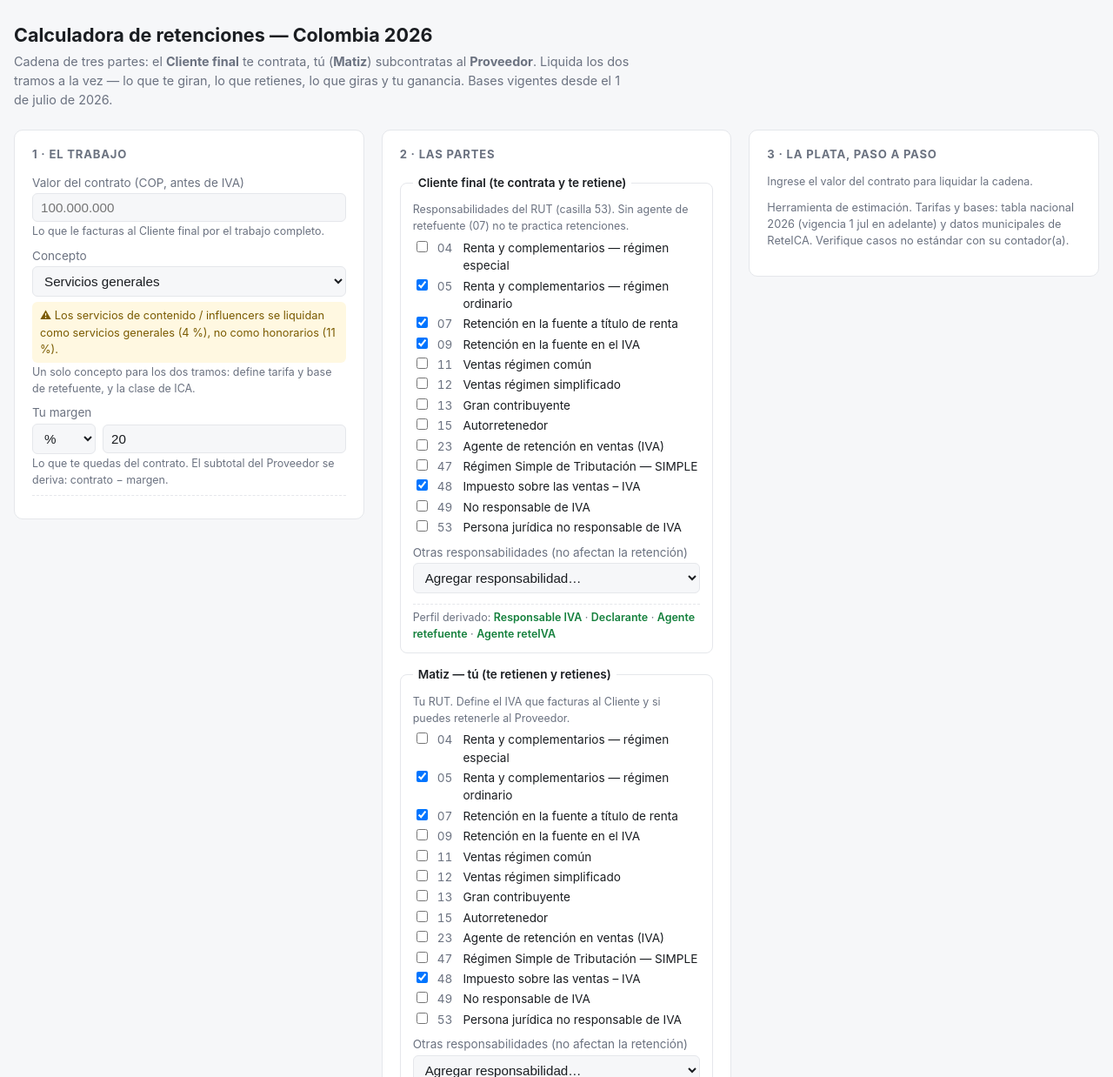
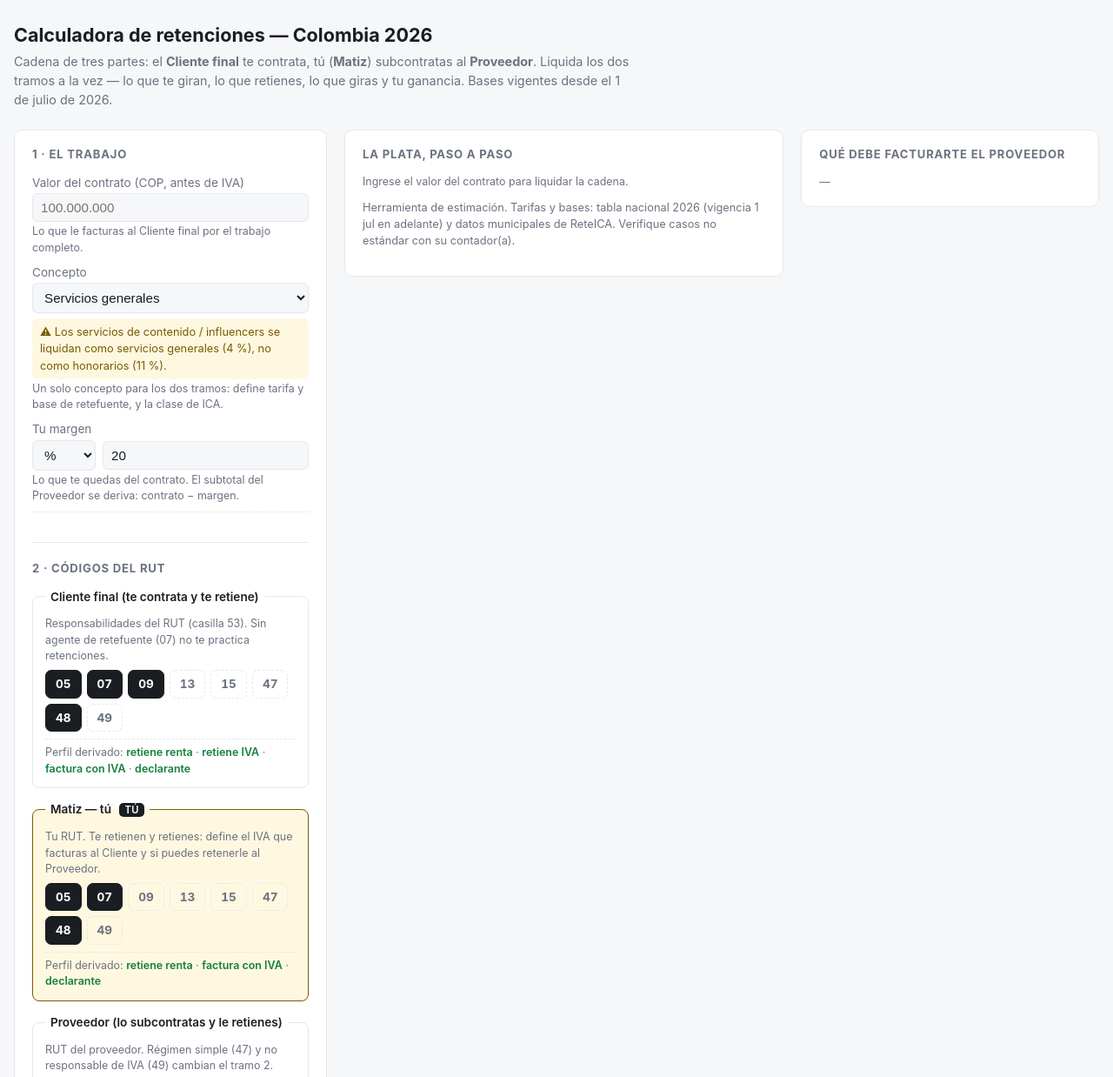
Before and after one commit to yepesasecas/calculadora-retenciones, a website with bundled scripts: page index.html in a window 1280 px wide. Shown: the top 1238 px of the page at 87% size. Built offline with nearby package versions, Linux system fonts and the light colour scheme.

Commit message:
Tres columnas y códigos del RUT como chips
Funde "El trabajo" y "Las partes" en una sola columna de entradas con tres
secciones numeradas; los dos paneles de resultado pierden el número, porque
no son pasos que el usuario ejecute.

Los códigos del RUT pasan de filas de checkbox a chips de ocho: fuera los
obsoletos (11, 12), los duplicados (23 ≡ 09, 53 ≡ 49), el 04 y el desplegable
de responsabilidades inertes. El nombre DIAN viaja en title/aria-label.

El perfil derivado se dice en llano y como lista uniforme de hechos —
"retiene renta · factura con IVA" — sin decir a quién, que es trabajo de
los tramos.

Co-Authored-By: Claude Opus 5 <noreply@anthropic.com>

```diff
--- a/index.html
+++ b/index.html
@@ -30,26 +30,45 @@
     background: var(--panel); border: 1px solid var(--line); border-radius: 10px;
     padding: 18px 20px; flex: 1 1 320px; min-width: 0;
   }
+  /* Tres columnas de ancho desigual: "la plata" tiene las etiquetas más largas
+     de la página y es donde se lee el resultado, así que crece el doble. */
+  .panel.entradas  { flex: 0 1 360px; }
+  .panel.plata     { flex: 2 1 420px; }
+  .panel.proveedor { flex: 1 1 300px; }
   .panel h2 {
     font-size: .82rem; text-transform: uppercase; letter-spacing: .06em;
     color: var(--muted); margin: 0 0 12px; font-weight: 700;
   }
+  /* Secciones 2 y 3 del panel de entradas: mismo título, separadas por línea. */
+  .panel h2.paso { margin-top: 26px; border-top: 1px solid var(--line); padding-top: 20px; }
   fieldset { border: 1px solid var(--line); border-radius: 8px; margin: 0 0 14px; padding: 10px 14px 12px; }
   legend { font-weight: 600; font-size: .85rem; padding: 0 6px; }
+  /* La Agencia es la perspectiva central del modelo: su tarjeta va marcada. */
+  fieldset.tu { background: var(--warn-bg); border-color: var(--warn-ink); }
+  fieldset.tu legend .yo {
+    background: var(--ink); color: var(--panel); border-radius: 5px;
+    padding: 1px 6px; font-size: .7rem; letter-spacing: .04em; margin-left: 6px;
+  }
   label { display: block; margin: 8px 0 2px; font-size: .85rem; color: var(--muted); }
   select, input[type=text], input[type=number] {
     width: 100%; padding: 7px 9px; border: 1px solid var(--line); border-radius: 6px;
     background: var(--bg); color: var(--ink); font-size: .95rem;
   }
-  .chk { display: flex; align-items: center; gap: 8px; margin: 6px 0; font-size: .9rem; color: var(--ink); }
-  .chk input { width: auto; }
-  .codeGrid { display: flex; flex-direction: column; gap: 2px; margin: 4px 0 2px; }
-  .codeGrid.otras { margin-top: 4px; }
-  .codeChk { display: flex; align-items: baseline; gap: 8px; font-size: .85rem; color: var(--ink); }
-  .codeChk input { width: auto; }
-  .codeChk .code { font-variant-numeric: tabular-nums; color: var(--muted); min-width: 1.6em; }
-  .codeChk.inert { color: var(--muted); }
-  .codeChk .rm { cursor: pointer; color: var(--bad); margin-left: auto; font-size: .8rem; }
+  /* Códigos del RUT como chips: el número es la etiqueta; el nombre DIAN
+     completo viaja en title/aria-label (ver P8 de la sesión de diseño). */
+  .codeGrid { display: flex; flex-wrap: wrap; gap: 6px; margin: 6px 0 2px; }
+  .codeGrid input { position: absolute; opacity: 0; width: 0; height: 0; }
+  .codeGrid label {
+    display: inline-block; margin: 0; cursor: pointer; user-select: none;
+    font-size: .85rem; font-weight: 700; font-variant-numeric: tabular-nums;
+    padding: 5px 11px; border-radius: 7px;
+    border: 1px dashed var(--line); color: var(--muted); background: transparent;
+  }
+  .codeGrid input:checked + label {
+    background: var(--ink); color: var(--panel);
+    border: 1px solid var(--ink); font-weight: 700;
+  }
+  .codeGrid input:focus-visible + label { outline: 2px solid var(--accent); outline-offset: 2px; }
   .derived { font-size: .78rem; color: var(--muted); margin-top: 8px; border-top: 1px dashed var(--line); padding-top: 6px; }
   .derived .on { color: var(--ok); font-weight: 600; }
   .derived .alert { color: var(--warn-ink); background: var(--warn-bg); border-radius: 5px; padding: 3px 7px; margin-top: 4px; }
@@ -99,7 +118,7 @@
   <p class="sub">Cadena de tres partes: el <b>Cliente final</b> te contrata, tú (<b>Matiz</b>) subcontratas al <b>Proveedor</b>. Liquida los dos tramos a la vez — lo que te giran, lo que retienes, lo que giras y tu ganancia. Bases vigentes desde el 1 de julio de 2026.</p>
 
   <form id="form" class="cols" autocomplete="off">
-    <section class="panel">
+    <section class="panel entradas">
       <h2>1 · El trabajo</h2>
       <label for="contrato">Valor del contrato (COP, antes de IVA)</label>
       <input type="text" id="contrato" inputmode="numeric" placeholder="100.000.000">
@@ -121,27 +140,19 @@
       </div>
       <p class="hint">Lo que te quedas del contrato. El subtotal del Proveedor se deriva: contrato − margen.</p>
       <div class="split" id="split"></div>
-    </section>
 
-    <section class="panel">
-      <h2>2 · Las partes</h2>
+      <h2 class="paso">2 · Códigos del RUT</h2>
       <fieldset>
         <legend>Cliente final (te contrata y te retiene)</legend>
         <p class="hint">Responsabilidades del RUT (casilla 53). Sin agente de retefuente (07) no te practica retenciones.</p>
         <div class="codeGrid" id="cfRelevant"></div>
-        <label for="cfAddOtra">Otras responsabilidades (no afectan la retención)</label>
-        <select id="cfAddOtra"></select>
-        <div class="codeGrid otras" id="cfOtras"></div>
         <div class="derived" id="cfDerived"></div>
       </fieldset>
 
-      <fieldset>
-        <legend>Matiz — tú (te retienen y retienes)</legend>
-        <p class="hint">Tu RUT. Define el IVA que facturas al Cliente y si puedes retenerle al Proveedor.</p>
+      <fieldset class="tu">
+        <legend>Matiz — tú <span class="yo">TÚ</span></legend>
+        <p class="hint">Tu RUT. Te retienen y retienes: define el IVA que facturas al Cliente y si puedes retenerle al Proveedor.</p>
         <div class="codeGrid" id="agRelevant"></div>
-        <label for="agAddOtra">Otras responsabilidades (no afectan la retención)</label>
-        <select id="agAddOtra"></select>
-        <div class="codeGrid otras" id="agOtras"></div>
         <div class="derived" id="agDerived"></div>
       </fieldset>
 
@@ -149,14 +160,10 @@
         <legend>Proveedor (lo subcontratas y le retienes)</legend>
         <p class="hint">RUT del proveedor. Régimen simple (47) y no responsable de IVA (49) cambian el tramo 2.</p>
         <div class="codeGrid" id="prRelevant"></div>
-        <label for="prAddOtra">Otras responsabilidades (no afectan la retención)</label>
-        <select id="prAddOtra"></select>
-        <div class="codeGrid otras" id="prOtras"></div>
         <div class="derived" id="prDerived"></div>
       </fieldset>
 
-      <fieldset>
-        <legend>Territorio e IVA</legend>
+      <h2 class="paso">3 · Territorio e IVA</h2>
       <label for="muni">Municipio (ReteICA)</label>
       <select id="muni"></select>
       <label for="icaTarifa">Tarifa ICA (por mil) — según la actividad</label>
@@ -167,18 +174,17 @@
         <option value="0.05">5 % (reducida)</option>
         <option value="0">0 % (exento / excluido)</option>
       </select>
-      </fieldset>
     </section>
 
-    <section class="panel">
-      <h2>3 · La plata, paso a paso</h2>
+    <section class="panel plata">
+      <h2>La plata, paso a paso</h2>
       <div id="flujo"></div>
       <div id="notes"></div>
       <p class="muted-note">Herramienta de estimación. Tarifas y bases: tabla nacional 2026 (vigencia 1 jul en adelante) y datos municipales de ReteICA. Verifique casos no estándar con su contador(a).</p>
     </section>
 
-    <section class="panel">
-      <h2>4 · Qué debe facturarte el Proveedor</h2>
+    <section class="panel proveedor">
+      <h2>Qué debe facturarte el Proveedor</h2>
       <div id="specProveedor"></div>
     </section>
   </form>
--- a/main.js
+++ b/main.js
@@ -1,6 +1,6 @@
 import { CONCEPTOS } from "./datos/conceptos.js";
 import { MUNICIPIOS } from "./datos/municipios.js";
-import { RESPONSABILIDADES, COD, esRelevante } from "./datos/responsabilidades.js";
+import { COD, esRelevante } from "./datos/responsabilidades.js";
 import { deriveProfile } from "./dominio/perfil.js";
 import { RETEIVA_TARIFA } from "./dominio/tramo.js";
 import { calcularCadena } from "./dominio/cadena.js";
@@ -49,51 +49,39 @@ MUNICIPIOS.forEach(m => $("muni").add(new Option(m.nombre, m.id)));
 $("icaTarifa").value = MUNICIPIOS[0].tarifaPorMil;
 
 // ---- Entradas de responsabilidades del RUT ----
-const RELEVANTES = RESPONSABILIDADES.filter(r => esRelevante(r.code));
-const IGNORADAS  = RESPONSABILIDADES.filter(r => !esRelevante(r.code));
+// Los ocho códigos marcables. Del conjunto "relevante" quedan fuera los
+// obsoletos (11, 12), los que duplican a otro (23 ≡ 09, 53 ≡ 49) y el 04
+// (régimen especial), que aporta el mismo hecho `declarante` que el 05.
+// El motor los sigue entendiendo si llegan por otra vía; sólo no se marcan.
+const CHIPS = ["05", "07", "09", "13", "15", "47", "48", "49"]
+  .map(c => COD[c]).filter(r => r && esRelevante(r.code));
 
-function codeRow(party, r, removable) {
+function chip(party, r, checked) {
   const id = `${party}_${r.code}`;
-  const div = document.createElement("div");
-  div.className = "codeChk" + (removable ? " inert" : "");
-  div.innerHTML =
-    `<input type="checkbox" id="${id}" data-code="${r.code}"${removable ? " checked" : ""}>` +
-    `<span class="code">${r.code}</span>` +
-    `<label for="${id}" style="margin:0;flex:1;color:inherit">${r.nombre}</label>` +
-    (removable ? `<span class="rm" data-rm="${r.code}" data-party="${party}">quitar ×</span>` : "");
-  return div;
+  const span = document.createElement("span");
+  span.innerHTML =
+    `<input type="checkbox" id="${id}" data-code="${r.code}"${checked ? " checked" : ""}>` +
+    `<label for="${id}" title="${r.code} — ${r.nombre}" aria-label="${r.code} — ${r.nombre}">${r.code}</label>`;
+  return span;
 }
 
 function initParty(party, defaults) {
   const rel = $(`${party}Relevant`);
-  RELEVANTES.forEach(r => {
-    const row = codeRow(party, r, false);
-    if (defaults.includes(r.code)) row.querySelector("input").checked = true;
-    rel.appendChild(row);
-  });
-  const sel = $(`${party}AddOtra`);
-  sel.add(new Option("Agregar responsabilidad…", ""));
-  IGNORADAS.forEach(r => sel.add(new Option(`${r.code} — ${r.nombre}`, r.code)));
-  defaults.filter(c => !esRelevante(c)).forEach(c => addOtra(party, c));
-}
-
-function addOtra(party, code) {
-  const cont = $(`${party}Otras`);
-  if (cont.querySelector(`[data-code="${code}"]`)) return;
-  const r = COD[code]; if (!r) return;
-  cont.appendChild(codeRow(party, r, true));
+  CHIPS.forEach(r => rel.appendChild(chip(party, r, defaults.includes(r.code))));
 }
 
 function readCodes(party) {
-  return [...document.querySelectorAll(`#${party}Relevant [data-code]:checked, #${party}Otras [data-code]:checked`)]
+  return [...document.querySelectorAll(`#${party}Relevant [data-code]:checked`)]
     .map(el => el.dataset.code);
 }
 
+// El perfil derivado en lenguaje llano: una lista uniforme de hechos, igual
+// para las tres partes (no dice a quién se le retiene — eso lo dicen los tramos).
 const FLAG_LABELS = [
-  ["responsableIVA", "Responsable IVA"], ["declarante", "Declarante"],
-  ["autorretenedor", "Autorretenedor"], ["granContribuyente", "Gran contrib."],
-  ["agenteRetefuente", "Agente retefuente"], ["agenteReteIVA", "Agente reteIVA"],
-  ["simple", "SIMPLE"],
+  ["agenteRetefuente", "retiene renta"], ["agenteReteIVA", "retiene IVA"],
+  ["responsableIVA", "factura con IVA"], ["granContribuyente", "gran contribuyente"],
+  ["declarante", "declarante"], ["autorretenedor", "autorretenedor"],
+  ["simple", "régimen simple"],
 ];
 
 function renderDerived(party, prof) {
@@ -273,17 +261,8 @@ $("muni").addEventListener("change", () => {
   render();
 });
 
-// Añadir una responsabilidad "otra" desde el desplegable.
-["cf", "ag", "pr"].forEach(party => $(`${party}AddOtra`).addEventListener("change", e => {
-  if (e.target.value) { addOtra(party, e.target.value); e.target.value = ""; render(); }
-}));
-
-// Delegación: cambios de checkboxes y clic en "quitar ×".
+// Delegación: cualquier chip de código que cambie reliquida la cadena.
 $("form").addEventListener("change", e => { if (e.target.matches("[data-code]")) render(); });
-$("form").addEventListener("click", e => {
-  const rm = e.target.closest(".rm");
-  if (rm) { rm.closest(".codeChk").remove(); render(); }
-});
 // El toggle % / $ fijo intercambia cuál de los dos controles de margen se ve.
 $("margenModo").addEventListener("change", () => {
   const fijo = $("margenModo").value === "fijo";
```
Also changed, not shown: CONTEXT.md (+2 -1 lines). Lines whose indentation alone changed are shown as unchanged.
